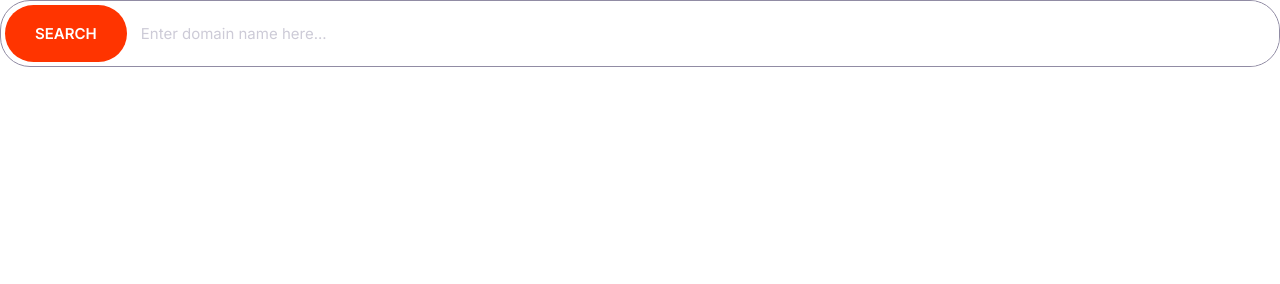
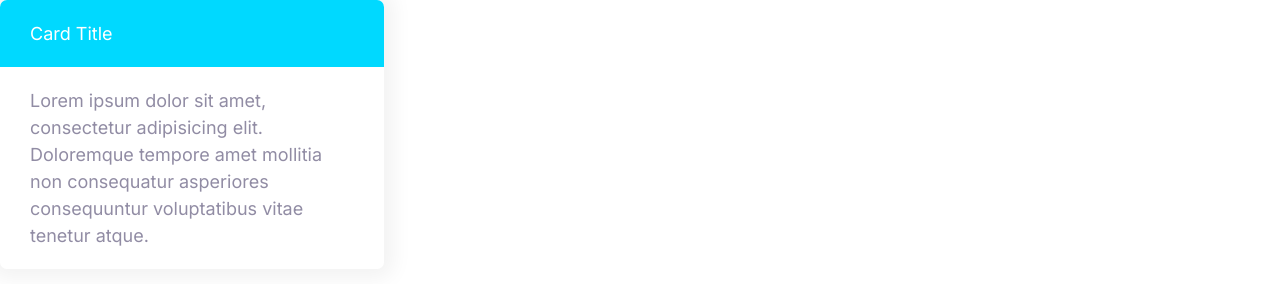
Before and after one commit to mohsenpour/ninja.dev, a plain HTML site: page index.html in a window 1280 px wide. Drawn offline with Linux system fonts and the light colour scheme.

Commit message:
Build Card component

```diff
--- a/css/styles.css
+++ b/css/styles.css
@@ -281,3 +281,26 @@ a {
     font-size: 1.5rem;
   }
 }
+
+/* Cards */
+
+.card {
+  border-radius: 7px;
+  box-shadow: 0 0 20px 10px #f3f3f3;
+  overflow: hidden;
+}
+
+.card__header,
+.card__body {
+  padding: 2rem 3rem;
+}
+
+.card--primary .card__header {
+  background: var(--color-primary);
+  color: #fff;
+}
+
+.card--secondary .card__header {
+  background: var(--color-secondary);
+  color: #fff;
+}
--- a/index.html
+++ b/index.html
@@ -14,13 +14,15 @@
     <link rel="stylesheet" href="css/styles.css" />
   </head>
   <body>
-    <div class="input-group">
-      <button class="btn btn--accent">Search</button>
-      <input
-        type="text"
-        class="input"
-        placeholder="Enter domain name here..."
-      />
+    <div style="width: 30%">
+      <div class="card card--secondary">
+        <header class="card__header">Card Title</header>
+        <div class="card__body">
+          Lorem ipsum dolor sit amet, consectetur adipisicing elit. Doloremque
+          tempore amet mollitia non consequatur asperiores consequuntur
+          voluptatibus vitae tenetur atque.
+        </div>
+      </div>
     </div>
   </body>
 </html>
```
Also changed, not shown: components/cards.html (added, +8 -0 lines).
